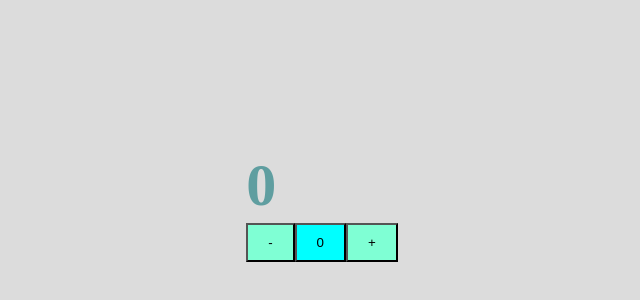
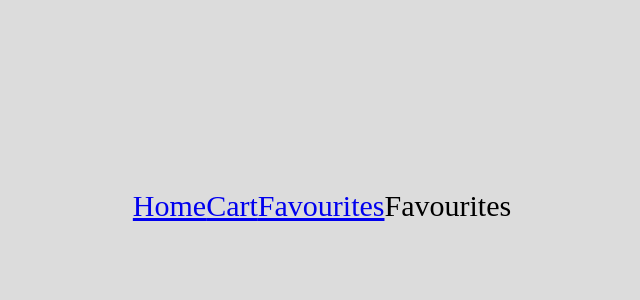
Before and after one commit to anastasiiavorobiova/nice_gadgets, a React app: page /favourites in a window 1280 px wide. Shown: the part 194-494 px from the top of the page, without its empty margins (318-958 px from the left). Built offline with nearby package versions, Linux system fonts and the light colour scheme.

Commit message:
routing init

```diff
--- a/package.json
+++ b/package.json
@@ -15,6 +15,7 @@
 		"@types/node": "^20.12.7",
 		"@types/react": "^18.3.1",
 		"@types/react-dom": "^18.3.0",
+		"@types/react-router-dom": "^5.3.3",
 		"@types/webpack": "^5.28.5",
 		"@types/webpack-dev-server": "^4.7.2",
 		"css-loader": "^7.1.1",
@@ -32,6 +33,7 @@
 	},
 	"dependencies": {
 		"react": "^18.3.1",
-		"react-dom": "^18.3.1"
+		"react-dom": "^18.3.1",
+		"react-router-dom": "^6.23.0"
 	}
 }
--- a/src/App.tsx
+++ b/src/App.tsx
@@ -1,10 +1,26 @@
-import Counter from './components/Counter';
+import { Suspense } from 'react';
+import { Route, Routes, Link } from 'react-router-dom';
+import { CartLazy } from './pages/Cart/CartLazy';
+import { FavouritesLazy } from './pages/Favourites/FavouritesLazy';
+import { HomeLazy } from './pages/Home/HomeLazy';
+
 import './index.scss';
 
 export const App = () => {
 	return (
 		<div className="app">
-			<Counter />
+			<div>
+				<Link to={'/'}>Home</Link>
+				<Link to={'/cart'}>Cart</Link>
+				<Link to={'/favourites'}>Favourites</Link>
+			</div>
+			<Suspense fallback={<div>Loading..</div>}>
+				<Routes>
+					<Route path="/cart" element={<CartLazy />} />
+					<Route path="/favourites" element={<FavouritesLazy />} />
+					<Route path="/" element={<HomeLazy />} />
+				</Routes>
+			</Suspense>
 		</div>
 	);
 };
--- a/src/index.tsx
+++ b/src/index.tsx
@@ -1,8 +1,13 @@
 import ReactDOM from 'react-dom/client';
+import { BrowserRouter } from 'react-router-dom';
 import App from './App';
 
 const root = ReactDOM.createRoot(
 	document.getElementById('root') as HTMLElement
 );
 
-root.render(<App />);
+root.render(
+	<BrowserRouter>
+		<App />
+	</BrowserRouter>
+);
--- /dev/null
+++ b/src/pages/Cart/Cart.tsx
@@ -0,0 +1,5 @@
+const Cart = () => {
+	return <div>Cart</div>;
+};
+
+export default Cart;
--- /dev/null
+++ b/src/pages/Cart/CartLazy.tsx
@@ -0,0 +1,3 @@
+import { lazy } from 'react';
+
+export const CartLazy = lazy(() => import('./Cart'));
--- /dev/null
+++ b/src/pages/Favourites/Favourites.tsx
@@ -0,0 +1,5 @@
+const Favourites = () => {
+	return <div>Favourites</div>;
+};
+
+export default Favourites;
--- /dev/null
+++ b/src/pages/Favourites/FavouritesLazy.tsx
@@ -0,0 +1,3 @@
+import { lazy } from 'react';
+
+export const FavouritesLazy = lazy(() => import('./Favourites'));
--- /dev/null
+++ b/src/pages/Home/Home.tsx
@@ -0,0 +1,5 @@
+const Home = () => {
+	return <div>Home</div>;
+};
+
+export default Home;
--- /dev/null
+++ b/src/pages/Home/HomeLazy.tsx
@@ -0,0 +1,3 @@
+import { lazy } from 'react';
+
+export const HomeLazy = lazy(() => import('./Home'));
```
Also changed, not shown: 2 other files (tests, documents, lock files or other folders).
